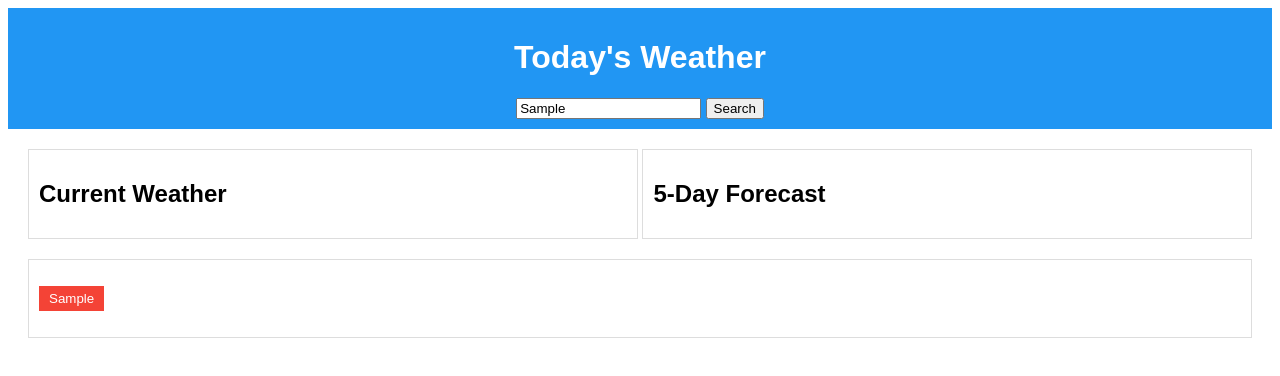
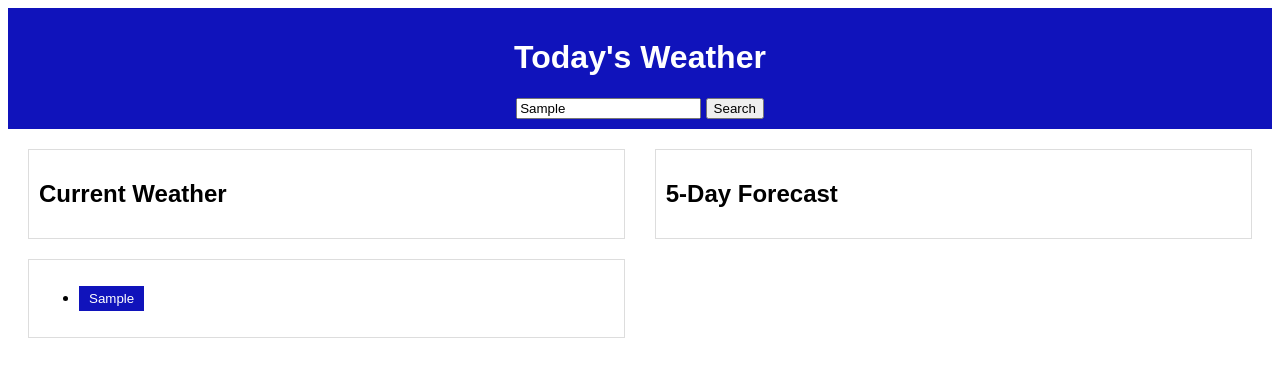
Before and after one commit to AndrewDStave/stave-weather-checker, a plain HTML site: page index.html in a window 1280 px wide. Both pictures are taken after typing "Sample" into the empty fields and a click on the button "Search". Drawn offline with Linux system fonts and the light colour scheme; no server answers.

Commit message:
fixed all CSS

```diff
--- a/assets/style.css
+++ b/assets/style.css
@@ -3,14 +3,10 @@ body {
   }
 
   header {
-    background-color: #2196F3;
+    background-color: #1013bb;
     color: #fff;
     padding: 10px;
     text-align: center;
-  }
-
-  form {
-    margin-top: 10px;
   }
 
   main {
@@ -21,19 +17,10 @@ body {
   }
 
   section {
-    flex-basis: 48%;
+    flex-basis: 47%;
     margin-bottom: 20px;
     padding: 10px;
     border: 1px solid #ddd;
-  }
-
-  #searchHistory {
-    flex-basis: 100%;
-  }
-
-  #searchHistory ul {
-    list-style: none;
-    padding: 0;
   }
 
   #searchHistory li {
@@ -41,7 +28,7 @@ body {
   }
 
   #searchHistory li button {
-    background-color: #f44336;
+    background-color: #1013bb;
     color: #fff;
     border: none;
     padding: 5px 10px;
@@ -49,11 +36,5 @@ body {
   }
 
   #searchHistory li button:hover {
-    background-color: #d32f2f;
+    background-color: #0e108b;
   }
-
-  @media (max-width: 600px) {
-    section {
-      flex-basis: 100%;
-    }
-  }
```
